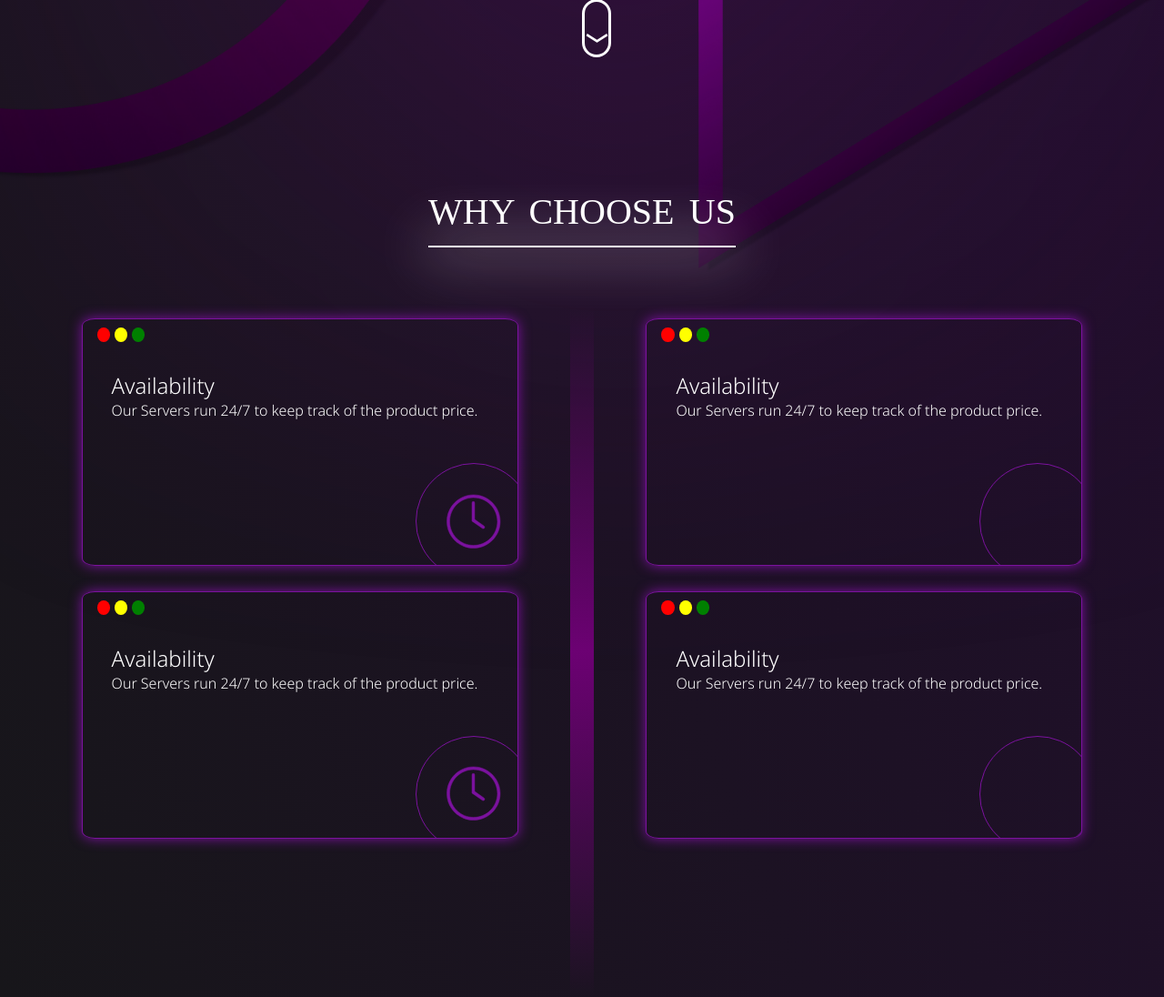
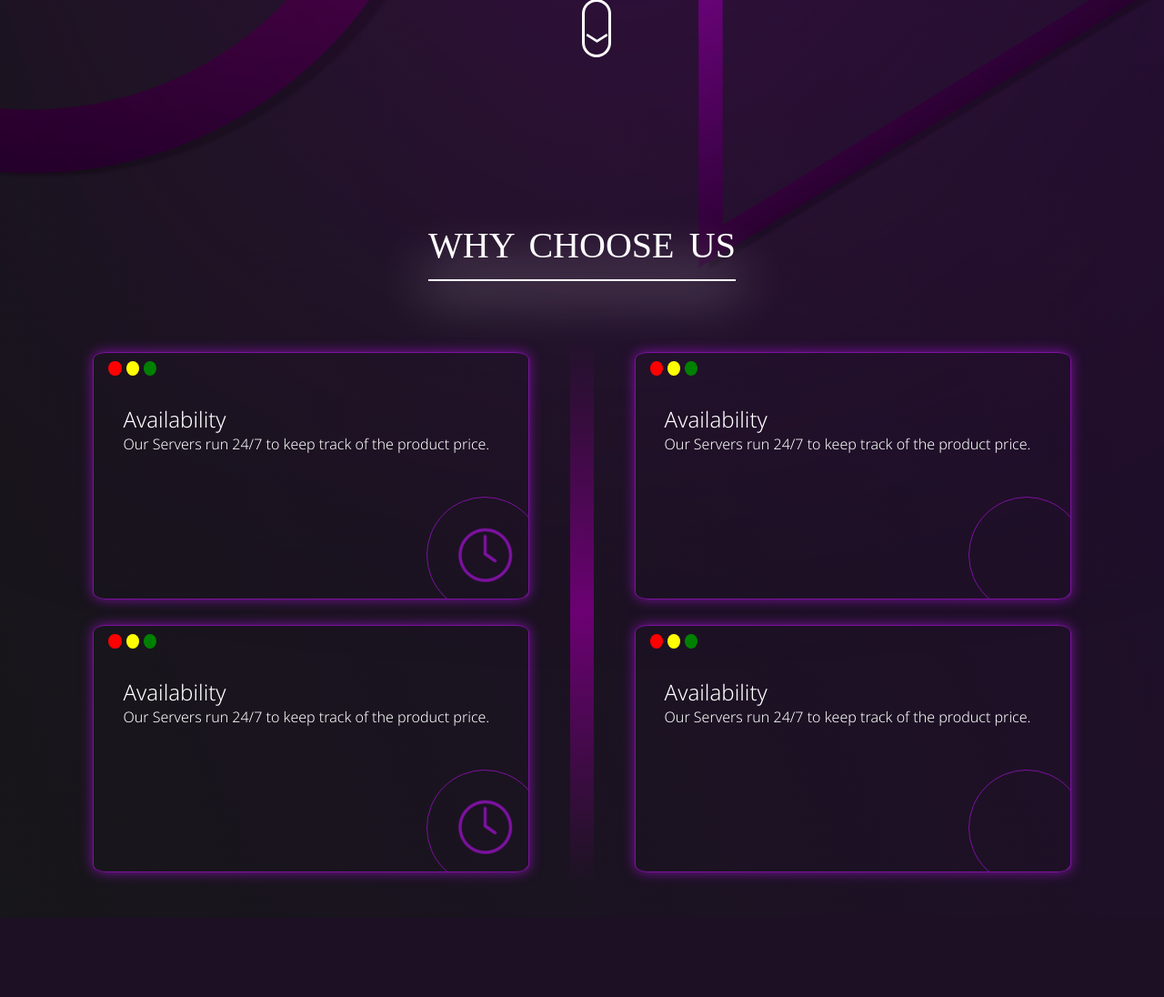
Before and after one commit to Nilay-rawal1/Price-Tracker, a Django app: page / in a window 1280 px wide. Shown: the part 729-1825 px from the top of the page at 91% size. After the commit the page ends 1697 px from the top, so only its background shows below. Run offline with Django 4.2, Linux system fonts and the light colour scheme; some web fonts are replaced.

Commit message:
CSS changes

```diff
--- a/static/css/landing.css
+++ b/static/css/landing.css
@@ -179,6 +179,7 @@
 }
 
 .hero2_content {
+    position: relative;
     display: flex;
     justify-content: center;
     width: 90%;
@@ -197,12 +198,16 @@
 }
 
 .hero2_content .center {
+    position: absolute;
+    top: 0;
+    bottom: 0;
     width: 2vw;
-    height: 95vh;
+    height: 100%;
     background: linear-gradient(180deg, transparent, rgba(108,1,115,1) 50%, transparent);
 }
 
 .left {
+    position: relative;
     margin-right: 5%;
     width: 40%;
     display: flex;
```
